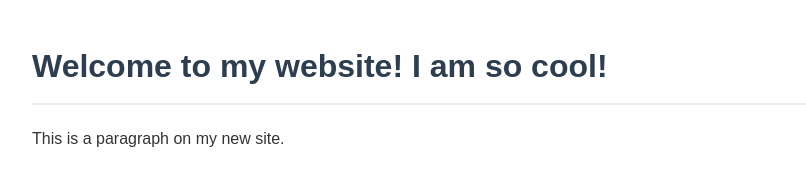
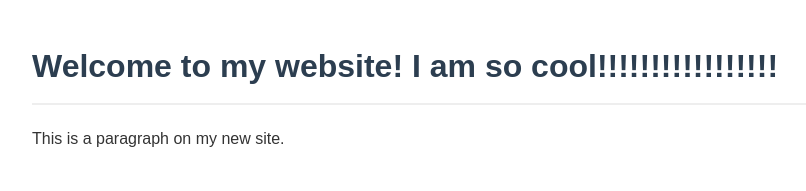
Before and after one commit to EthanJCanterbury/cool-git-test, a plain HTML site: page index.html in a window 1280 px wide. Shown: the whole page, without its empty margins (208-1014 px from the left). Drawn offline with Linux system fonts and the light colour scheme; files that its build step writes are made by us from their sources; files whose address does not match are found by name.

Commit message:
Update index.html

```diff
--- a/index.html
+++ b/index.html
@@ -8,7 +8,7 @@
     <script src="/s/fsdsdfsdfdfs/script.js" defer></script>
 </head>
 <body>
-    <h1>Welcome to my website! I am so cool!</h1>
+    <h1>Welcome to my website! I am so cool!!!!!!!!!!!!!!!!!</h1>
     <p>This is a paragraph on my new site.</p>
 </body>
 </html>
```
